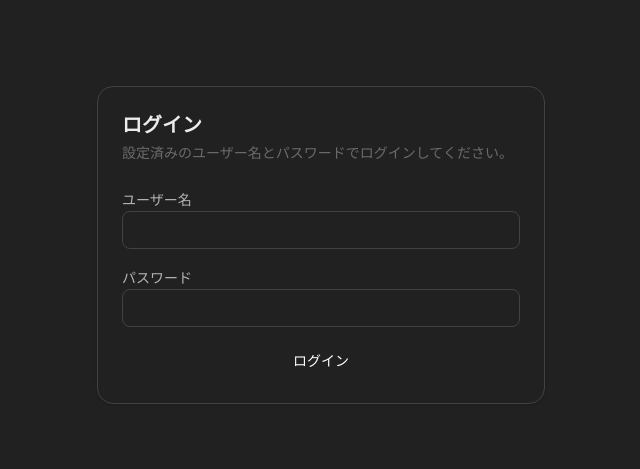
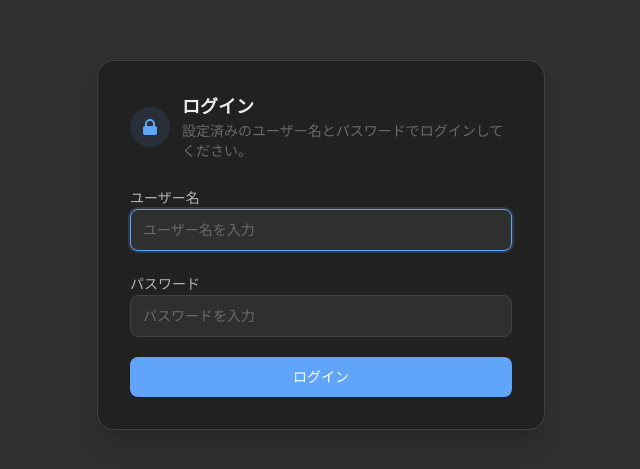
Before and after one commit to olduvai-jp/codex-browser, a Vue app: page /login in a window 1280 px wide. Shown: the part 155-624 px from the top of the page, without its empty margins (319-959 px from the left). Built offline with nearby package versions, Linux system fonts and the light colour scheme; no server answers.

Commit message:
style: login page

```diff
--- a/src/views/LoginView.vue
+++ b/src/views/LoginView.vue
@@ -1,12 +1,14 @@
 <script setup lang="ts">
-import { onMounted, ref } from 'vue'
+import { nextTick, onMounted, ref } from 'vue'
 import router from '@/router'
 import { loginBrowserAuth, readBrowserAuthSession } from '@/lib/browserAuth'
 
 const username = ref('')
 const password = ref('')
 const submitInProgress = ref(false)
+const loginSuccess = ref(false)
 const errorMessage = ref('')
+const usernameInputRef = ref<HTMLInputElement | null>(null)
 
 async function redirectIfAuthenticated(): Promise<void> {
   const session = await readBrowserAuthSession({
@@ -39,6 +41,7 @@ async function handleSubmit(): Promise<void> {
       return
     }
 
+    loginSuccess.value = true
     await redirectIfAuthenticated()
   } catch (error) {
     const message = error instanceof Error ? error.message : String(error)
@@ -50,49 +53,115 @@ async function handleSubmit(): Promise<void> {
 
 onMounted(() => {
   void redirectIfAuthenticated()
+  nextTick(() => {
+    usernameInputRef.value?.focus()
+  })
 })
 </script>
 
 <template>
-  <main class="flex min-h-dvh items-center justify-center bg-chat-bg px-4 py-12 text-text-primary">
-    <section class="w-full max-w-md rounded-2xl border border-border-default bg-surface-primary p-6 shadow-sm">
-      <h1 class="text-xl font-semibold">ログイン</h1>
-      <p class="mt-1 text-sm text-text-muted">設定済みのユーザー名とパスワードでログインしてください。</p>
+  <main class="flex min-h-dvh items-center justify-center bg-surface-secondary px-4 py-12 text-text-primary">
+    <section class="login-card w-full max-w-md rounded-2xl border border-border-default bg-surface p-8 shadow-xl">
+      <div class="flex items-center gap-3">
+        <div class="flex h-10 w-10 shrink-0 items-center justify-center rounded-full bg-accent/10 text-accent">
+          <svg xmlns="http://www.w3.org/2000/svg" class="h-5 w-5" viewBox="0 0 20 20" fill="currentColor">
+            <path fill-rule="evenodd" d="M5 9V7a5 5 0 0110 0v2a2 2 0 012 2v5a2 2 0 01-2 2H5a2 2 0 01-2-2v-5a2 2 0 012-2zm8-2v2H7V7a3 3 0 016 0z" clip-rule="evenodd" />
+          </svg>
+        </div>
+        <div>
+          <h1 class="text-lg font-semibold">ログイン</h1>
+          <p class="text-sm text-text-muted">設定済みのユーザー名とパスワードでログインしてください。</p>
+        </div>
+      </div>
 
-      <form class="mt-6 space-y-4" data-testid="auth-login-form" @submit.prevent="handleSubmit">
-        <label class="block space-y-1">
-          <span class="text-sm text-text-secondary">ユーザー名</span>
+      <form class="mt-6 space-y-5" data-testid="auth-login-form" @submit.prevent="handleSubmit">
+        <label class="block space-y-1.5">
+          <span class="text-sm font-medium text-text-secondary">ユーザー名</span>
           <input
+            ref="usernameInputRef"
             v-model="username"
             type="text"
             autocomplete="username"
-            class="w-full rounded-lg border border-border-default bg-chat-bg px-3 py-2 text-sm outline-none transition focus:border-focus-ring focus:ring-2 focus:ring-focus-ring/20"
+            placeholder="ユーザー名を入力"
+            class="w-full rounded-lg border border-border-default bg-surface-secondary px-3 py-2.5 text-sm text-text-primary placeholder:text-text-muted outline-none transition-colors focus:border-accent focus:ring-2 focus:ring-accent/20"
             data-testid="auth-login-username"
           >
         </label>
 
-        <label class="block space-y-1">
-          <span class="text-sm text-text-secondary">パスワード</span>
+        <label class="block space-y-1.5">
+          <span class="text-sm font-medium text-text-secondary">パスワード</span>
           <input
             v-model="password"
             type="password"
             autocomplete="current-password"
-            class="w-full rounded-lg border border-border-default bg-chat-bg px-3 py-2 text-sm outline-none transition focus:border-focus-ring focus:ring-2 focus:ring-focus-ring/20"
+            placeholder="パスワードを入力"
+            class="w-full rounded-lg border border-border-default bg-surface-secondary px-3 py-2.5 text-sm text-text-primary placeholder:text-text-muted outline-none transition-colors focus:border-accent focus:ring-2 focus:ring-accent/20"
             data-testid="auth-login-password"
           >
         </label>
 
-        <p v-if="errorMessage" class="text-sm text-danger" data-testid="auth-login-error">{{ errorMessage }}</p>
+        <div
+          v-if="errorMessage"
+          class="rounded-xl bg-danger-soft px-4 py-3 text-sm text-danger"
+          data-testid="auth-login-error"
+        >
+          <div class="flex items-start gap-2.5">
+            <svg xmlns="http://www.w3.org/2000/svg" class="mt-0.5 h-4 w-4 shrink-0" viewBox="0 0 20 20" fill="currentColor">
+              <path fill-rule="evenodd" d="M18 10a8 8 0 11-16 0 8 8 0 0116 0zm-7-4a1 1 0 11-2 0 1 1 0 012 0zM9 9a1 1 0 000 2v3a1 1 0 001 1h1a1 1 0 100-2v-3a1 1 0 00-1-1H9z" clip-rule="evenodd" />
+            </svg>
+            <p class="leading-relaxed">{{ errorMessage }}</p>
+          </div>
+        </div>
 
         <button
           type="submit"
-          class="w-full rounded-lg bg-primary px-4 py-2 text-sm font-medium text-white transition hover:opacity-90 disabled:cursor-not-allowed disabled:opacity-60"
+          class="flex w-full items-center justify-center gap-2 rounded-lg px-4 py-2.5 text-sm font-medium text-white transition-colors focus-visible:outline-none focus-visible:ring-2 focus-visible:ring-focus-ring/50 disabled:cursor-not-allowed disabled:opacity-50"
+          :class="loginSuccess ? 'bg-success hover:bg-success/90' : 'bg-accent hover:bg-accent-hover'"
           :disabled="submitInProgress"
           data-testid="auth-login-submit"
         >
-          {{ submitInProgress ? 'ログイン中...' : 'ログイン' }}
+          <template v-if="submitInProgress">
+            <svg class="login-spinner h-4 w-4" xmlns="http://www.w3.org/2000/svg" fill="none" viewBox="0 0 24 24">
+              <circle class="opacity-25" cx="12" cy="12" r="10" stroke="currentColor" stroke-width="4" />
+              <path class="opacity-75" fill="currentColor" d="M4 12a8 8 0 018-8V0C5.373 0 0 5.373 0 12h4z" />
+            </svg>
+            ログイン中...
+          </template>
+          <template v-else-if="loginSuccess">
+            <svg class="h-4 w-4" xmlns="http://www.w3.org/2000/svg" viewBox="0 0 20 20" fill="currentColor">
+              <path fill-rule="evenodd" d="M16.707 5.293a1 1 0 010 1.414l-8 8a1 1 0 01-1.414 0l-4-4a1 1 0 011.414-1.414L8 12.586l7.293-7.293a1 1 0 011.414 0z" clip-rule="evenodd" />
+            </svg>
+            ログイン成功
+          </template>
+          <template v-else>
+            ログイン
+          </template>
         </button>
       </form>
     </section>
   </main>
 </template>
+
+<style scoped>
+.login-card {
+  animation: login-card-enter 0.4s ease-out;
+}
+@keyframes login-card-enter {
+  from {
+    opacity: 0;
+    transform: translateY(12px);
+  }
+  to {
+    opacity: 1;
+    transform: translateY(0);
+  }
+}
+
+.login-spinner {
+  animation: spin 1s linear infinite;
+}
+@keyframes spin {
+  from { transform: rotate(0deg); }
+  to { transform: rotate(360deg); }
+}
+</style>
```
